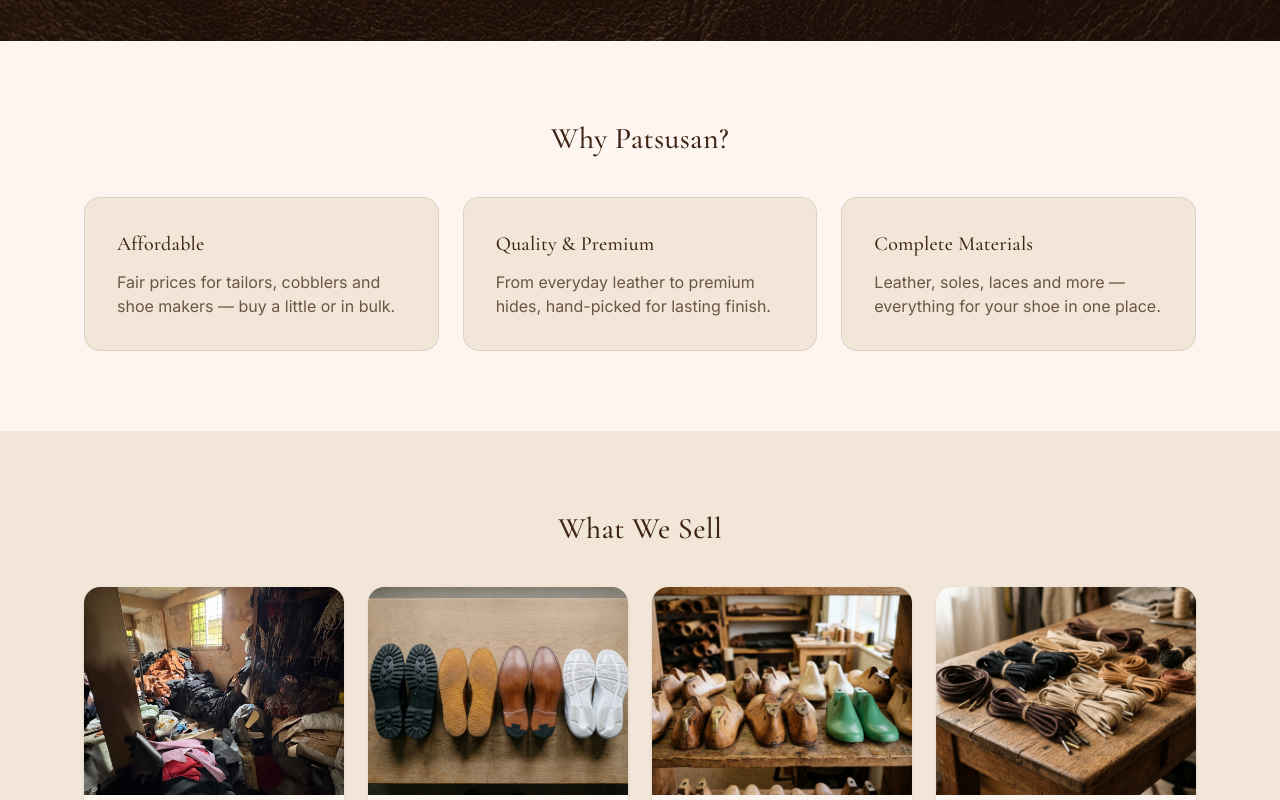
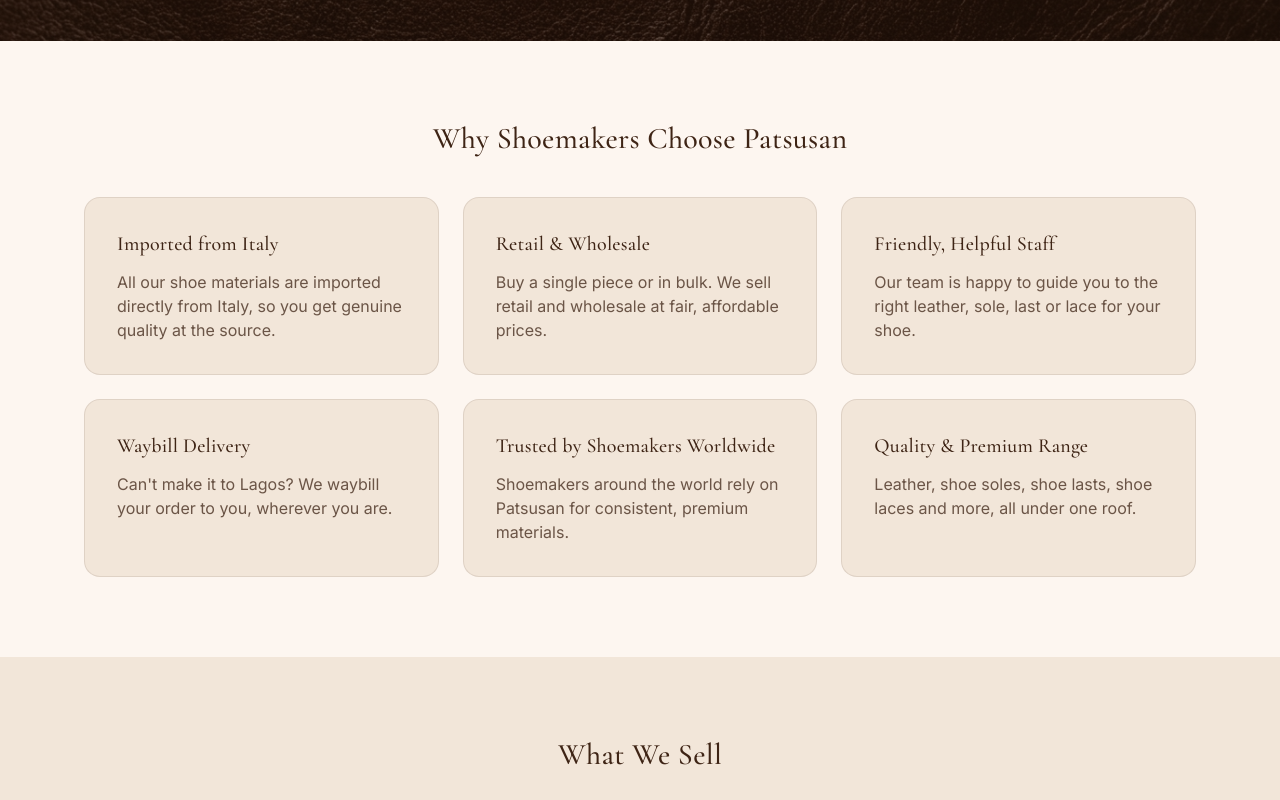
Before and after one commit to ChidiebereMichael18/Patsussan-Nigeria-Limited, a Next.js app: page / in a window 1280 px wide. Shown: the part 700-1500 px from the top of the page. Built offline with nearby package versions, Linux system fonts and the light colour scheme.

Commit message:
Home page edit

```diff
--- a/app/components/Footer.tsx
+++ b/app/components/Footer.tsx
@@ -8,7 +8,7 @@
         <div>
           <img src="/logo.png" alt="Patsusan logo" className="h-20 w-20 rounded-full object-cover" />
           <p className="mt-3 font-serif text-2xl text-white">{business.name}</p>
-          <p className="mt-3 text-sm">Affordable, quality and premium leathers and shoe materials in the heart of Lagos.</p>
+          <p className="mt-3 text-sm">Shoe materials imported directly from Italy. Retail and wholesale, with waybill delivery, in the heart of Lagos.</p>
         </div>
         <div className="text-sm space-y-2">
           <p className="font-semibold text-white">Explore</p>
--- a/app/layout.tsx
+++ b/app/layout.tsx
@@ -14,7 +14,7 @@
 });
 
 const description =
-  "Patsusan Nigeria Limited sells affordable, quality and premium leather, shoe soles, shoe lasts, shoe laces and shoe materials in Lagos, Nigeria. Visit our warehouse.";
+  "Patsusan Nigeria Limited sells shoe materials imported directly from Italy: leather, shoe soles, shoe lasts and shoe laces, retail and wholesale, in Lagos, Nigeria. Friendly staff, waybill delivery, trusted by shoemakers worldwide.";
 
 export const metadata: Metadata = {
   metadataBase: new URL(siteUrl),
@@ -27,7 +27,7 @@
   keywords: [
     "leather in Lagos", "buy leather Lagos", "shoe materials Nigeria", "shoe soles Lagos",
     "shoe lasts Nigeria", "shoe laces", "animal skins", "leather warehouse Lagos",
-    "Patsusan", "Patsusan Nigeria Limited", "shoe making materials",
+    "Patsusan", "Patsusan Nigeria Limited", "shoe making materials", "Italian leather Nigeria", "wholesale shoe materials Lagos", "retail shoe materials",
   ],
   alternates: { canonical: "/" },
   openGraph: {
--- a/app/page.tsx
+++ b/app/page.tsx
@@ -2,9 +2,12 @@
 import { getCover } from "./components/getItems";
 
 const features = [
-  { t: "Affordable", d: "Fair prices for tailors, cobblers and shoe makers — buy a little or in bulk." },
-  { t: "Quality & Premium", d: "From everyday leather to premium hides, hand-picked for lasting finish." },
-  { t: "Complete Materials", d: "Leather, soles, laces and more — everything for your shoe in one place." },
+  { t: "Imported from Italy", d: "All our shoe materials are imported directly from Italy, so you get genuine quality at the source." },
+  { t: "Retail & Wholesale", d: "Buy a single piece or in bulk. We sell retail and wholesale at fair, affordable prices." },
+  { t: "Friendly, Helpful Staff", d: "Our team is happy to guide you to the right leather, sole, last or lace for your shoe." },
+  { t: "Waybill Delivery", d: "Can't make it to Lagos? We waybill your order to you, wherever you are." },
+  { t: "Trusted by Shoemakers Worldwide", d: "Shoemakers around the world rely on Patsusan for consistent, premium materials." },
+  { t: "Quality & Premium Range", d: "Leather, shoe soles, shoe lasts, shoe laces and more, all under one roof." },
 ];
 
 export default function Home() {
@@ -28,8 +31,8 @@
       </section>
 
       <section className="mx-auto max-w-6xl px-5 py-20">
-        <h2 className="text-center font-serif text-3xl text-coffee">Why Patsusan?</h2>
-        <div className="mt-10 grid gap-6 md:grid-cols-3">
+        <h2 className="text-center font-serif text-3xl text-coffee">Why Shoemakers Choose Patsusan</h2>
+        <div className="mt-10 grid gap-6 md:grid-cols-2 lg:grid-cols-3">
           {features.map((f) => (
             <div key={f.t} className="rounded-2xl border border-coffee/10 bg-cream p-8">
               <h3 className="font-serif text-xl text-coffee">{f.t}</h3>
```
